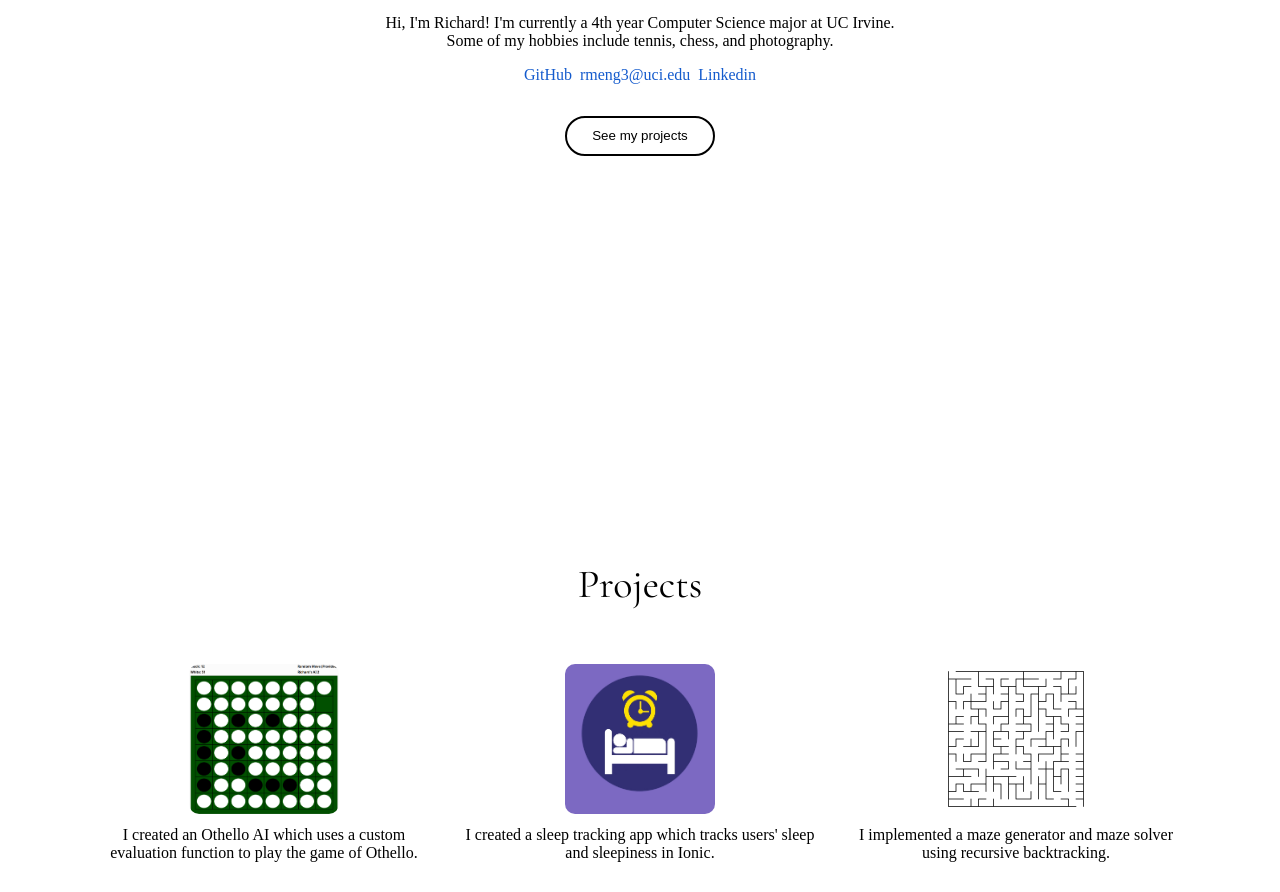
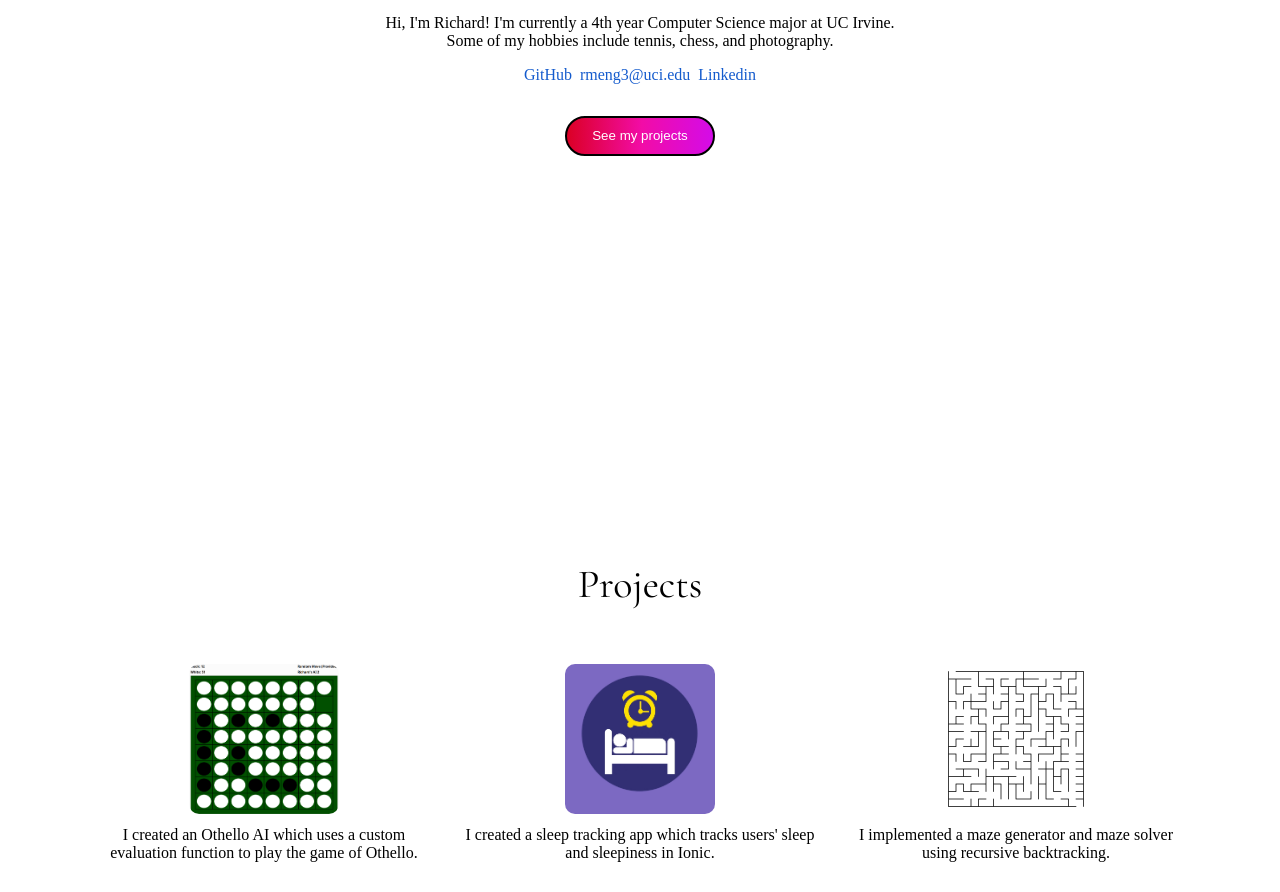
Before and after one commit to richardm213/portfolio-site-react, a React (Create React App) app: page / in a window 1280 px wide. Shown: the part 1250-2142 px from the top of the page. Built offline with nearby package versions, Linux system fonts and the light colour scheme; a web font is replaced by a local one.

Commit message:
Update projects button to have gradient color

```diff
--- a/src/AboutMe/style.css
+++ b/src/AboutMe/style.css
@@ -43,7 +43,8 @@
 }
 
 #see-projects-button {
-    background-color: white;
+    background-image: linear-gradient(to right, #DB0025 0%, #F20CA6 51%, #D40CE8 100%);
+    color: #FFFFFF;
     width: 150px;
     height: 40px;
     border-color: black;
```
